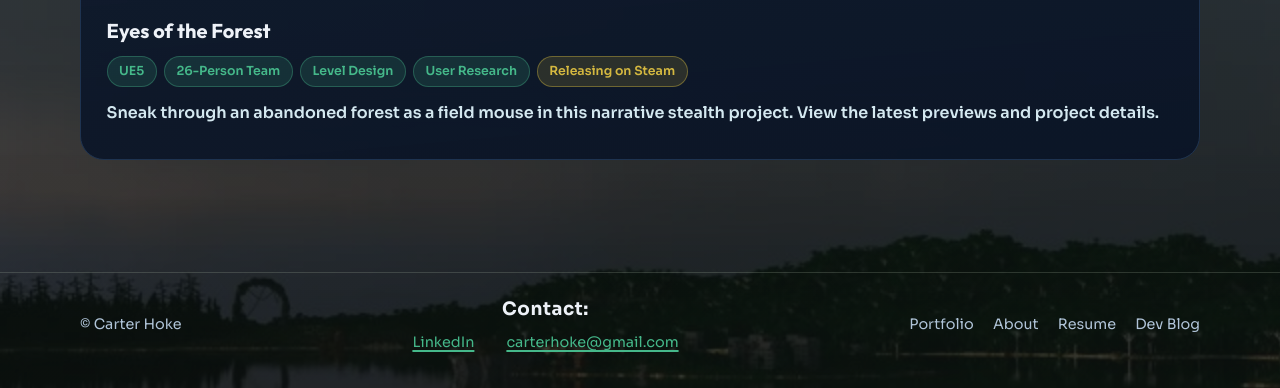
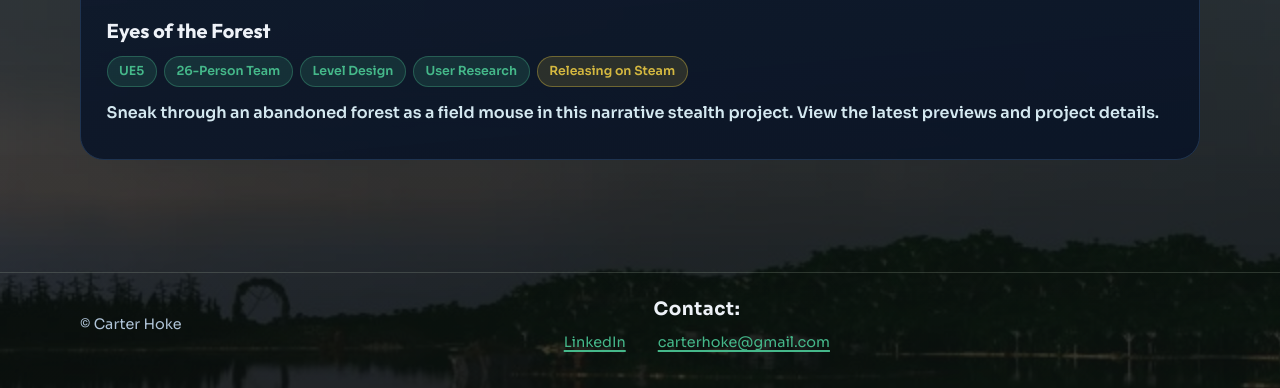
Before and after one commit to hokesen/carter.hoke.dev, a Jekyll site: the page built from index.html, in a window 1280 px wide and 900 px high, scrolled down 1515 px, cut to the strip 512-900 px from the top of the window. Built offline with Jekyll 4.4.1, drawn with Linux system fonts in a browser that asks for light colours.

Commit message:
No footer links

```diff
--- a/_includes/footer.html
+++ b/_includes/footer.html
@@ -8,11 +8,5 @@
         <a href="mailto:carterhoke@gmail.com">carterhoke@gmail.com</a>
       </div>
     </div>
-    <nav class="footer-links">
-      <a href="{{ '/portfolio.html' | relative_url }}">Portfolio</a>
-      <a href="{{ '/about.html' | relative_url }}">About</a>
-      <a href="{{ '/resume.html' | relative_url }}">Resume</a>
-      <a href="{{ '/dev-blog.html' | relative_url }}">Dev Blog</a>
-    </nav>
   </div>
 </footer>
```
